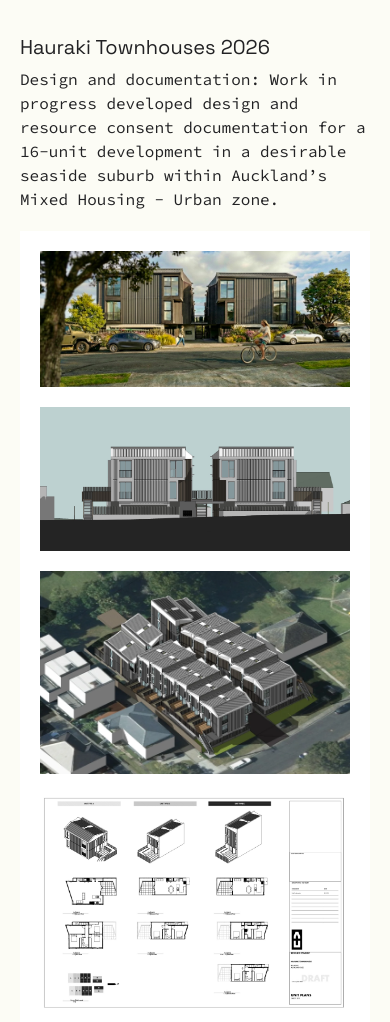
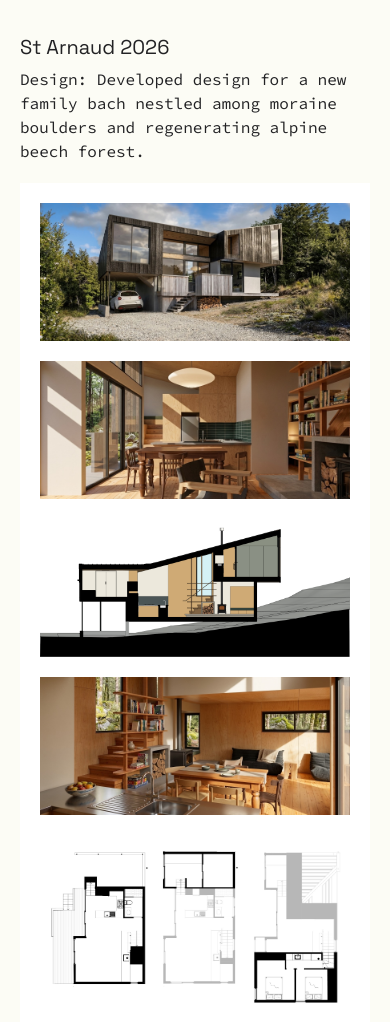
Before and after one commit to jenniferharper/alastair-upton, a plain HTML site: page index.html in a window 390 px wide. Shown: the part 416-1438 px from the top of the page. Drawn offline with nearby package versions, Linux system fonts and the light colour scheme.

Commit message:
New St Arnaud project

```diff
--- a/index.html
+++ b/index.html
@@ -31,6 +31,26 @@
           </div>
         </div>
       </section>
+      <section>
+        <div class="flex flex-col lg:flex-row justify-between mt-10 lg:mt-[8vw] mb-5 md:mb-10 lg:mb-[2vw] lg:items-end">
+          <div class="lg:max-w-[45vw]">
+            <h2 class="text-[20px] lg:text-[2vw] mb-[.5em] lg:mb-0">St Arnaud 2026</h2>
+          </div>
+          <div class="lg:max-w-[55vw] lg:px-[4vw]">
+            <p>Design: Developed design for a new family bach nestled among moraine boulders and regenerating alpine beech forest.</p>
+          </div>
+        </div>
+        <div class="w-full bg-white p-5">
+          <div>
+            <img src="img/St_Arnaud/01.VIEW FROM DRIVEWAY.jpeg" alt="Alastair Upton Portfolio Image" class="w-full pb-5" />
+            <img src="img/St_Arnaud/LIVING TOWARDS KITCHEN.jpeg" alt="Alastair Upton Portfolio Image" class="w-full pb-5" />
+            <img src="img/St_Arnaud/LONG SECTION.jpg" alt="Alastair Upton Portfolio Image" class="w-full pb-5" />
+            <img src="img/St_Arnaud/VIEW FROM ABOVE KITCHEN.jpeg" alt="Alastair Upton Portfolio Image" class="w-full pb-5" />
+            <img src="img/St_Arnaud/PLANS.jpg" alt="Alastair Upton Portfolio Image" class="w-full" />
+          </div>
+        </div>
+      </section>
+
       <section id="hauraki">
         <div class="flex flex-col lg:flex-row justify-between mt-10 lg:mt-[8vw] mb-5 md:mb-10 lg:mb-[2vw] lg:items-end">
           <div class="lg:max-w-[45vw]">
@@ -44,17 +64,14 @@
         <div class="w-full bg-white p-5">
           <div>
             <img src="img/hauraki/street_view.jpeg" alt="Alastair Upton Portfolio Image" class="w-full pb-5" />
-            <img src="img/hauraki/Elevation_south.jpg" alt="Alastair Upton Portfolio Image" class="w-full pb-5" />
+
             <img src="img/hauraki/Iso_full site.webp" alt="Alastair Upton Portfolio Image" class="w-full pb-5" />
             <img src="img/hauraki/Unit_Plans.jpg" alt="Alastair Upton Portfolio Image" class="w-full pb-5" />
-            <img src="img/hauraki/Iso_recessionplanes_east.webp" alt="Alastair Upton Portfolio Image" class="w-full pb-5" />
-            <img src="img/hauraki/Plan_full.webp" alt="Alastair Upton Portfolio Image" class="w-full pb-5" />
             <img src="img/hauraki/Section_long.webp" alt="Alastair Upton Portfolio Image" class="w-full pb-5" />
             <img src="img/hauraki/01_common_area.jpeg" alt="Alastair Upton Portfolio Image" class="w-full pb-5" />
             <img src="img/hauraki/02_terrace.jpeg" alt="Alastair Upton Portfolio Image" class="w-full pb-5" />
             <img src="img/hauraki/03_steps.jpeg" alt="Alastair Upton Portfolio Image" class="w-full pb-5" />
-            <img src="img/hauraki/04_bedroom.jpeg" alt="Alastair Upton Portfolio Image" class="w-full pb-5" />
-            <img src="img/hauraki/05_view_north.jpeg" alt="Alastair Upton Portfolio Image" class="w-full" />
+            <img src="img/hauraki/04_bedroom.jpeg" alt="Alastair Upton Portfolio Image" class="w-full" />
           </div>
         </div>
       </section>
```
Also changed, not shown: img/St_Arnaud/01.VIEW FROM DRIVEWAY.jpeg (added), img/St_Arnaud/LIVING TOWARDS KITCHEN.jpeg (added), img/St_Arnaud/LONG SECTION.jpg (added), img/St_Arnaud/PLANS.jpg (added), img/St_Arnaud/VIEW FROM ABOVE KITCHEN.jpeg (added).
